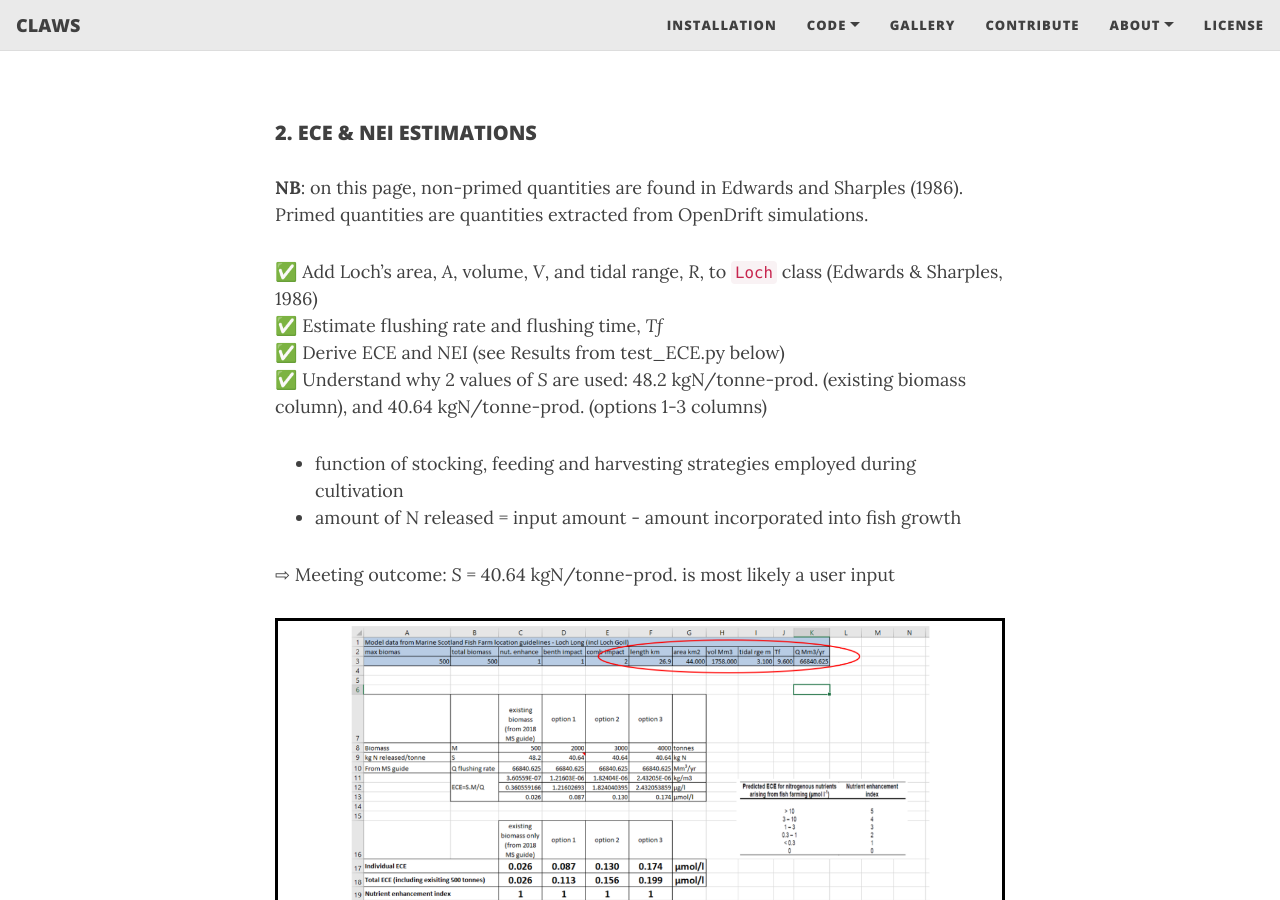
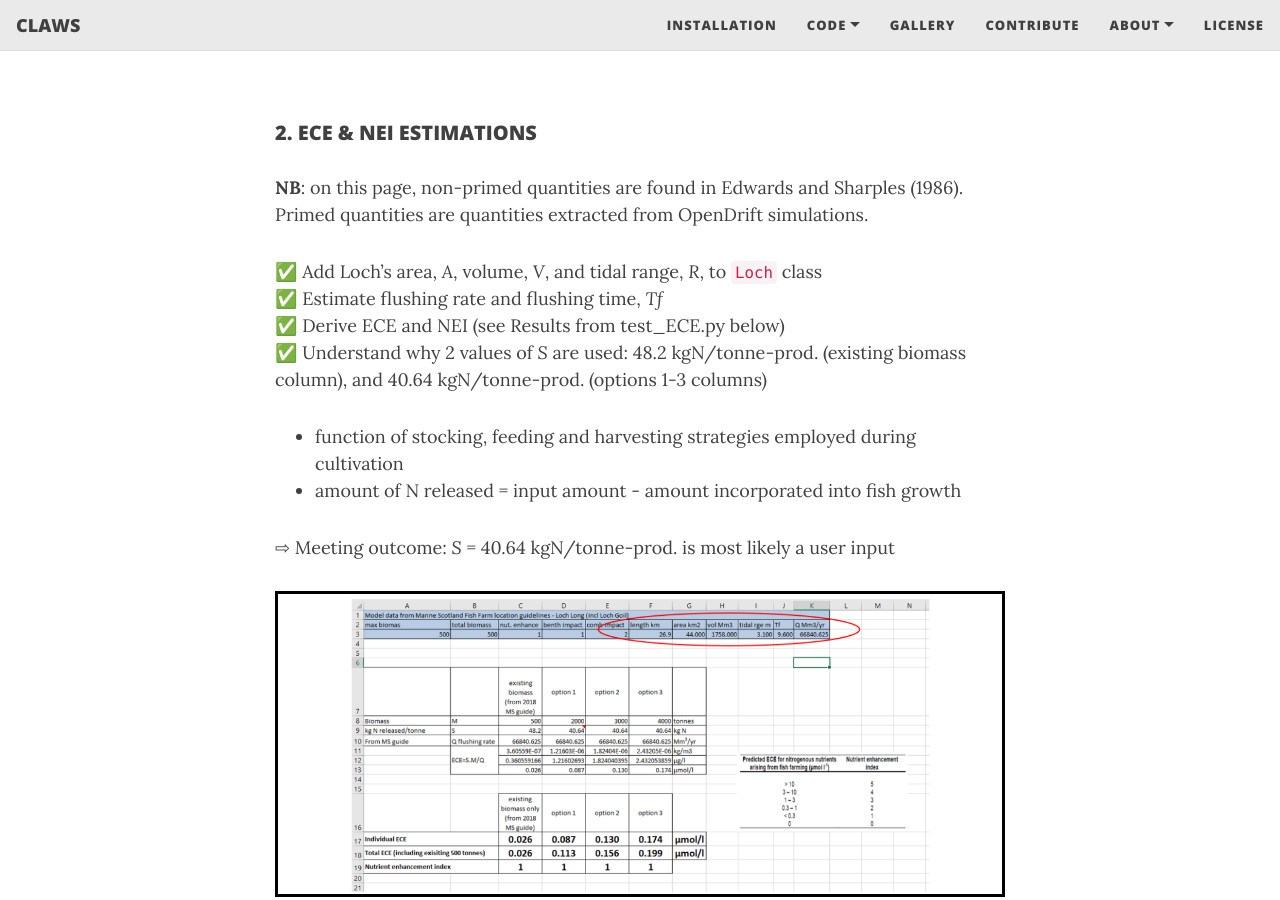
Before and after one commit to claws-scot/claws-scot.github.io, a Jekyll site: the page built from meetings/meeting-220613-N.md, in a window 1280 px wide and 900 px high, scrolled down 586 px. Built offline with Jekyll 4.4.1, drawn with Linux system fonts in a browser that asks for light colours; nearby versions of some CDN libraries.

Commit message:
Editing web pages

```diff
--- a/meetings/meeting-220613-N.md
+++ b/meetings/meeting-220613-N.md
@@ -23,7 +23,7 @@ nav-short: true
 <p><b>NB</b>: on this page, non-primed quantities are found in Edwards and Sharples (1986).
 Primed quantities are quantities extracted from OpenDrift simulations.</p>
 
-&#9989; Add Loch's area, _A_, volume, _V_, and tidal range, _R_, to `Loch` class (Edwards & Sharples, 1986)
+&#9989; Add Loch's area, _A_, volume, _V_, and tidal range, _R_, to `Loch` class
 &#9989; Estimate flushing rate and flushing time, _Tf_
 &#9989; Derive ECE and NEI (see Results from test_ECE.py below)
 &#9989; Understand why 2 values of _S_ are used: 48.2 kgN/tonne-prod. (existing biomass column), and 40.64 kgN/tonne-prod. (options 1-3 columns)
```
